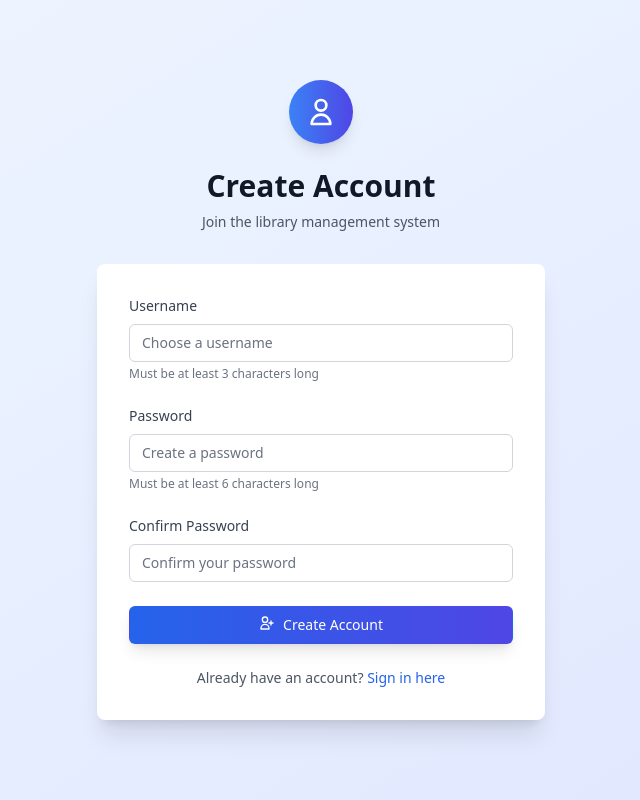
After one commit to anderovsky/ITStep-final-project, a Flask app: page /edit_book/1 in a window 1280 px wide. The commit adds this page. Shown: the whole page, without its empty margins (319-959 px from the left). Run offline with Flask 3, Linux system fonts and the light colour scheme; a user stored in the database is signed in; some libraries are stand-ins or nearby versions.

Commit message:
Preklad a úpravy

```diff
--- a/app.py
+++ b/app.py
@@ -114,7 +114,51 @@ def add_book():
     return render_template('add_book.html')
 
 
-# Debug route to check database
+@app.route('/edit_book/<int:book_id>', methods=['GET', 'POST'])
+@login_required
+def edit_book(book_id):
+    book = Book.query.get_or_404(book_id)
+
+    if request.method == 'POST':
+        title = request.form.get('title')
+        author = request.form.get('author')
+        room = request.form.get('room')
+        shelf = request.form.get('shelf')
+
+        if not all([title, author, room, shelf]):
+            flash('Please fill in all fields')
+            return render_template('edit_book.html', book=book)
+
+        # Update book details
+        book.title = title
+        book.author = author
+        book.room = room
+        book.shelf = shelf
+
+        db.session.commit()
+        flash(f'Book "{book.title}" updated successfully!')
+        return redirect(url_for('index'))
+
+    return render_template('edit_book.html', book=book)
+
+
+@app.route('/delete_book/<int:book_id>')
+@login_required
+def delete_book(book_id):
+    book = Book.query.get_or_404(book_id)
+
+    # Check if book is currently lent out
+    if book.is_lent:
+        flash(f'Cannot delete book "{book.title}" - it is currently lent out to {book.lent_to}')
+        return redirect(url_for('index'))
+
+    title = book.title  # Store title for flash message
+    db.session.delete(book)
+    db.session.commit()
+    flash(f'Book "{title}" deleted successfully!')
+    return redirect(url_for('index'))
+
+
 @app.route('/lend_book/<int:book_id>', methods=['GET', 'POST'])
 @login_required
 def lend_book(book_id):
--- a/templates/base.html
+++ b/templates/base.html
@@ -12,9 +12,9 @@
         <h1 class="text-xl font-bold"><a href="{{ url_for('index') }}" class="hover:underline">MyLibrary</a></h1>
         {% if current_user.is_authenticated %}
             <div class="space-x-4">
-                <a href="{{ url_for('add_book') }}" class="hover:underline">Add Book</a>
-                <a href="{{ url_for('lent_books') }}" class="hover:underline">Lent Books</a>
-                <a href="{{ url_for('logout') }}" class="hover:underline">Logout</a>
+                <a href="{{ url_for('add_book') }}" class="hover:underline">Pridať knihu</a>
+                <a href="{{ url_for('lent_books') }}" class="hover:underline">Požičané knihy</a>
+                <a href="{{ url_for('logout') }}" class="hover:underline">Odhlásiť</a>
             </div>
         {% endif %}
     </div>
--- /dev/null
+++ b/templates/edit_book.html
@@ -0,0 +1,111 @@
+<!-- register.html -->
+<!DOCTYPE html>
+<html lang="en">
+<head>
+    <meta charset="UTF-8">
+    <meta name="viewport" content="width=device-width, initial-scale=1.0">
+    <title>Register - Library System</title>
+    <script src="https://cdn.tailwindcss.com"></script>
+</head>
+<body class="bg-gradient-to-br from-blue-50 to-indigo-100 min-h-screen">
+    <div class="min-h-screen flex items-center justify-center py-12 px-4 sm:px-6 lg:px-8">
+        <div class="max-w-md w-full space-y-8">
+            <div class="text-center">
+                <div class="mx-auto h-16 w-16 flex items-center justify-center rounded-full bg-gradient-to-r from-blue-500 to-indigo-600 shadow-lg">
+                    <svg class="h-8 w-8 text-white" fill="none" stroke="currentColor" viewBox="0 0 24 24">
+                        <path stroke-linecap="round" stroke-linejoin="round" stroke-width="2" d="M16 7a4 4 0 11-8 0 4 4 0 018 0zM12 14a7 7 0 00-7 7h14a7 7 0 00-7-7z"></path>
+                    </svg>
+                </div>
+                <h2 class="mt-6 text-3xl font-extrabold text-gray-900">Create Account</h2>
+                <p class="mt-2 text-sm text-gray-600">Join the library management system</p>
+            </div>
+
+            <!-- Flash Messages -->
+            {% with messages = get_flashed_messages() %}
+                {% if messages %}
+                    <div class="space-y-2">
+                        {% for message in messages %}
+                            <div class="bg-red-100 border border-red-400 text-red-700 px-4 py-3 rounded-md flex items-center shadow-sm">
+                                <svg class="w-4 h-4 mr-2 flex-shrink-0" fill="currentColor" viewBox="0 0 20 20">
+                                    <path fill-rule="evenodd" d="M10 18a8 8 0 100-16 8 8 0 000 16zM8.707 7.293a1 1 0 00-1.414 1.414L8.586 10l-1.293 1.293a1 1 0 101.414 1.414L10 11.414l1.293 1.293a1 1 0 001.414-1.414L11.414 10l1.293-1.293a1 1 0 00-1.414-1.414L10 8.586 8.707 7.293z" clip-rule="evenodd"></path>
+                                </svg>
+                                {{ message }}
+                            </div>
+                        {% endfor %}
+                    </div>
+                {% endif %}
+            {% endwith %}
+
+            <!-- Form -->
+            <div class="bg-white shadow-xl rounded-lg p-8">
+                <form class="space-y-6" method="POST">
+                    <div>
+                        <label for="username" class="block text-sm font-medium text-gray-700 mb-2">
+                            Username
+                        </label>
+                        <input
+                            type="text"
+                            id="username"
+                            name="username"
+                            required
+                            class="appearance-none relative block w-full px-3 py-2 border border-gray-300 placeholder-gray-500 text-gray-900 rounded-md focus:outline-none focus:ring-2 focus:ring-blue-500 focus:border-blue-500 focus:z-10 sm:text-sm transition-colors"
+                            placeholder="Choose a username"
+                        >
+                        <p class="mt-1 text-xs text-gray-500">Must be at least 3 characters long</p>
+                    </div>
+
+                    <div>
+                        <label for="password" class="block text-sm font-medium text-gray-700 mb-2">
+                            Password
+                        </label>
+                        <input
+                            type="password"
+                            id="password"
+                            name="password"
+                            required
+                            class="appearance-none relative block w-full px-3 py-2 border border-gray-300 placeholder-gray-500 text-gray-900 rounded-md focus:outline-none focus:ring-2 focus:ring-blue-500 focus:border-blue-500 focus:z-10 sm:text-sm transition-colors"
+                            placeholder="Create a password"
+                        >
+                        <p class="mt-1 text-xs text-gray-500">Must be at least 6 characters long</p>
+                    </div>
+
+                    <div>
+                        <label for="confirm_password" class="block text-sm font-medium text-gray-700 mb-2">
+                            Confirm Password
+                        </label>
+                        <input
+                            type="password"
+                            id="confirm_password"
+                            name="confirm_password"
+                            required
+                            class="appearance-none relative block w-full px-3 py-2 border border-gray-300 placeholder-gray-500 text-gray-900 rounded-md focus:outline-none focus:ring-2 focus:ring-blue-500 focus:border-blue-500 focus:z-10 sm:text-sm transition-colors"
+                            placeholder="Confirm your password"
+                        >
+                    </div>
+
+                    <div>
+                        <button
+                            type="submit"
+                            class="group relative w-full flex justify-center py-2 px-4 border border-transparent text-sm font-medium rounded-md text-white bg-gradient-to-r from-blue-600 to-indigo-600 hover:from-blue-700 hover:to-indigo-700 focus:outline-none focus:ring-2 focus:ring-offset-2 focus:ring-blue-500 transition-all transform hover:scale-105 shadow-lg"
+                        >
+                            <svg class="w-4 h-4 mr-2" fill="none" stroke="currentColor" viewBox="0 0 24 24">
+                                <path stroke-linecap="round" stroke-linejoin="round" stroke-width="2" d="M18 9v3m0 0v3m0-3h3m-3 0h-3m-2-5a4 4 0 11-8 0 4 4 0 018 0zM3 20a6 6 0 0112 0v1H3v-1z"></path>
+                            </svg>
+                            Create Account
+                        </button>
+                    </div>
+
+                    <div class="text-center">
+                        <p class="text-sm text-gray-600">
+                            Already have an account?
+                            <a href="{{ url_for('login') }}" class="font-medium text-blue-600 hover:text-blue-500 transition-colors">
+                                Sign in here
+                            </a>
+                        </p>
+                    </div>
+                </form>
+            </div>
+        </div>
+    </div>
+</body>
+</html>
--- a/templates/lend_book.html
+++ b/templates/lend_book.html
@@ -7,7 +7,7 @@
     <div class="mb-6 p-4 bg-gray-50 rounded-lg">
         <h3 class="font-bold text-lg">{{ book.title }}</h3>
         <p class="text-gray-600">by {{ book.author }}</p>
-        <p class="text-sm text-gray-500">📍 {{ book.room }} - {{ book.shelf }}</p>
+        <p class="text-sm text-gray-500"> {{ book.room }} - {{ book.shelf }}</p>
     </div>
 
     <form method="POST">
--- a/templates/lent_books.html
+++ b/templates/lent_books.html
@@ -15,7 +15,7 @@
         <div class="bg-white rounded-lg shadow-md p-6 border-l-4 border-orange-500">
             <h3 class="text-xl font-bold mb-2">{{ book.title }}</h3>
             <p class="text-gray-600 mb-2">by {{ book.author }}</p>
-            <p class="text-sm text-gray-500 mb-2">📍 {{ book.room }} - {{ book.shelf }}</p>
+            <p class="text-sm text-gray-500 mb-2">{{ book.room }} - {{ book.shelf }}</p>
 
             <div class="bg-orange-50 p-3 rounded mb-4">
                 <p class="text-orange-700 font-semibold">📤 Lent to: {{ book.lent_to }}</p>
```
Also changed, not shown: templates/index.html (+11 -9 lines), templates/register.html (added, +96 -0 lines), instance/library.db.
